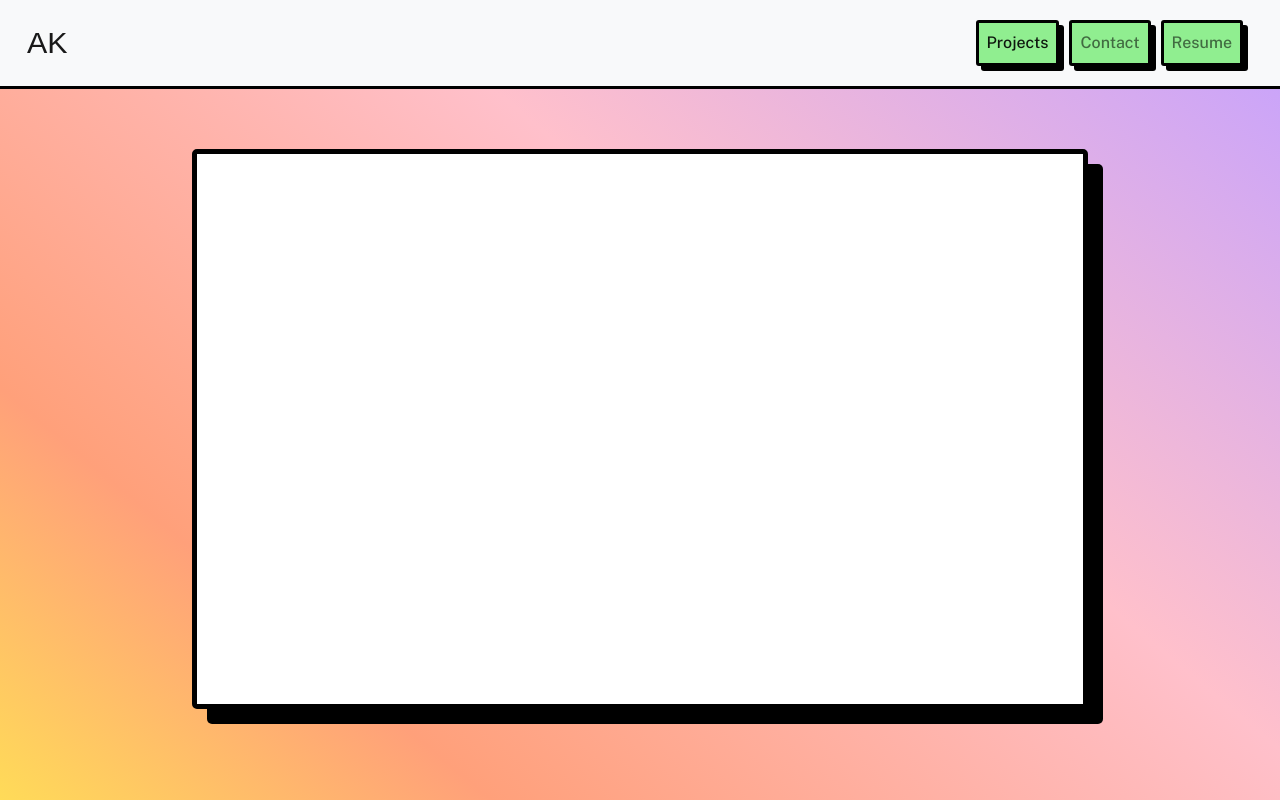
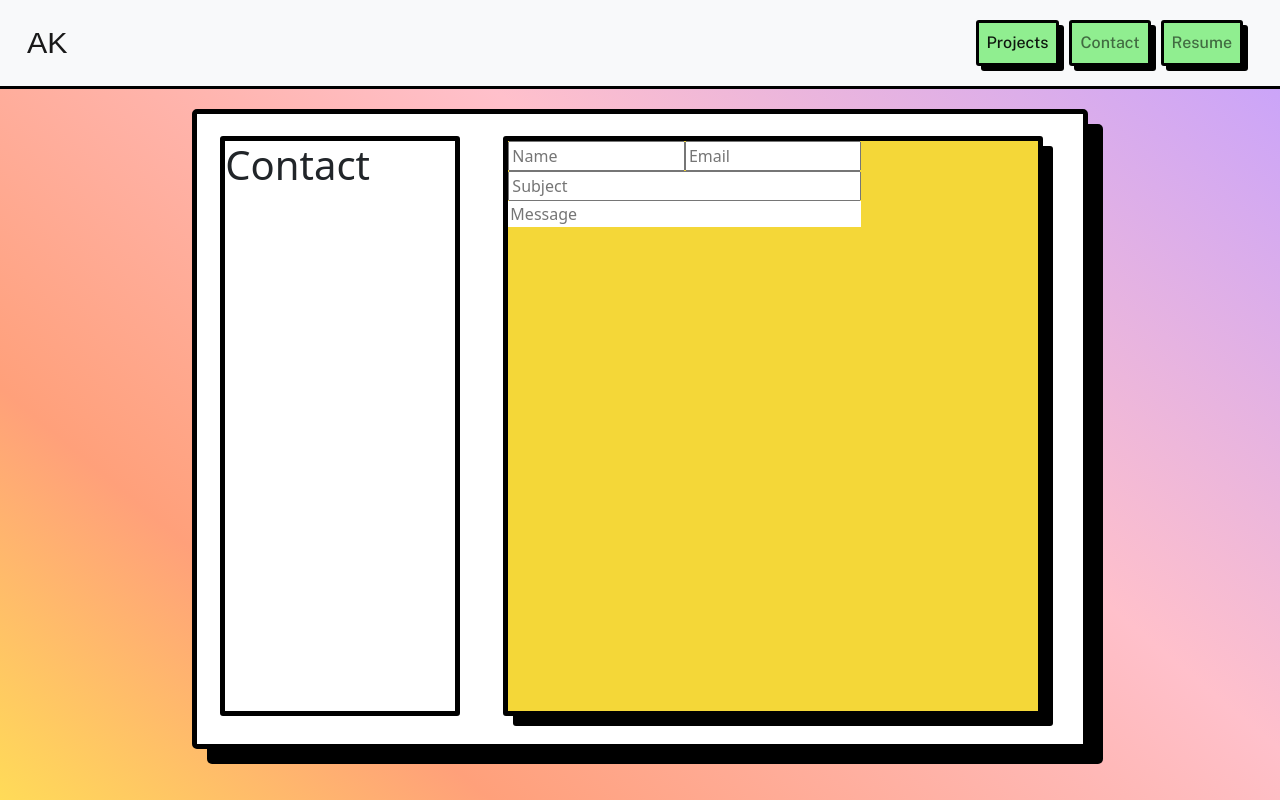
Before and after one commit to Adrian-Kosnik/personal-portfolio, a React (Create React App) app: page /Contact in a window 1280 px wide. Built offline with nearby package versions, Linux system fonts and the light colour scheme; a web font is replaced by a local one.

Commit message:
I have added areas to the contact form, one side will have spacr to fill it out the other will have my contact details

```diff
--- a/src/App.css
+++ b/src/App.css
@@ -208,37 +208,37 @@ body {
 }
 
 .name-email-container {
-  display: flex;
-  justify-content: center;
+  /* display: flex;
+  justify-content: center; */
 }
 
 .name-input {
-  margin-bottom: 10px;
+  /* margin-bottom: 10px; */
 }
 
 .email-input {
-  margin-bottom: 10px;
+  /* margin-bottom: 10px; */
 }
 
 .subject-container {
-  display: flex;
-  justify-content: center;
+  /* display: flex;
+  justify-content: center; */
 }
 
 .subject-input {
-  margin: 10px;
+  /* margin: 10px; */
 }
 
 .message-container {
-  display: flex;
-  justify-content: center;
+  /* display: flex;
+  justify-content: center; */
   /* height: 500px; */
 }
 
 .message-textarea {
   border: none;
-  margin: 10px;
-  height: 50vh;
+  /* margin: 10px; */
+  /* height: 50vh; */
 }
 
 .card {
@@ -268,9 +268,36 @@ body {
 
 .contact-container {
   width: 70vw;
-  height: 70vh;
+  height: 80vh;
+  margin: 0;
+  padding: 10px;
   background-color: white;
   border-radius: 5px;
   border: 5px black solid;
   box-shadow: 15px 15px black;
+  display: grid;
+  grid-template-columns: repeat(3);
+  grid-template-rows: repeat(1, 1fr);
+  align-content: center;
+  justify-items: center;
 }
+
+.left-contact-container {
+  grid-column: 1;
+  border: 5px black solid;
+  border-radius: 3px;
+  height: 95%;
+  width: 90%;
+  margin-top: 0.8rem;
+}
+
+.right-contact-container {
+  grid-column: 2;
+  background-color: #F4D738;
+  border: 5px black solid;
+  box-shadow: 10px 10px black;
+  border-radius: 3px;
+  height: 95%;
+  width: 90%;
+  margin-top: 0.8rem;
+}
--- a/src/Pages/Contact.js
+++ b/src/Pages/Contact.js
@@ -12,23 +12,43 @@ function Contact() {
         //             <li>Resume: <a href="/">My CV PDF</a></li>
         //         </ul>
         //     </div>
-        //     <div className="input-container">
-        //         <form>
-        //             <div className="name-email-container">
-        //                 <input className="name-input col-4" placeholder="Name" />
-        //                 <input className="email-input col-4" placeholder="Email" />
-        //             </div>
-        //             <div className="subject-container">
-        //                 <input className="subject-input col-8" placeholder="Subject" />
-        //             </div>
-        //             <div className="message-container">
-        //                 <textarea className="message-textarea col-8" placeholder="Message" />
-        //             </div>
-        //         </form>
-        //     </div>
+            // <div className="input-container">
+            //     <form>
+            //         <div className="name-email-container">
+            //             <input className="name-input col-4" placeholder="Name" />
+            //             <input className="email-input col-4" placeholder="Email" />
+            //         </div>
+            //         <div className="subject-container">
+            //             <input className="subject-input col-8" placeholder="Subject" />
+            //         </div>
+            //         <div className="message-container">
+            //             <textarea className="message-textarea col-8" placeholder="Message" />
+            //         </div>
+            //     </form>
+            // </div>
         // </div>
         <div className="outer-contact-container">
-            <div className="contact-container"></div>
+            <div className="contact-container">
+                <div className="left-contact-container">
+                    <h1>Contact</h1>
+                </div>
+                <div className="right-contact-container">
+                    <div className="input-container">
+                        <form>
+                            <div className="name-email-container">
+                                <input className="name-input col-4" placeholder="Name" />
+                                <input className="email-input col-4" placeholder="Email" />
+                            </div>
+                            <div className="subject-container">
+                                <input className="subject-input col-8" placeholder="Subject" />
+                            </div>
+                            <div className="message-container">
+                                <input className="message-textarea col-8" placeholder="Message" />
+                            </div>
+                        </form>
+                    </div>
+                </div>
+            </div>
         </div>
 
 
```
